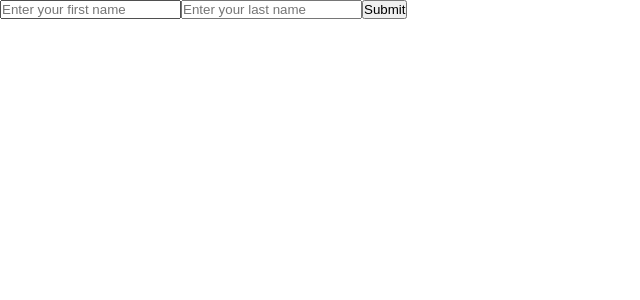
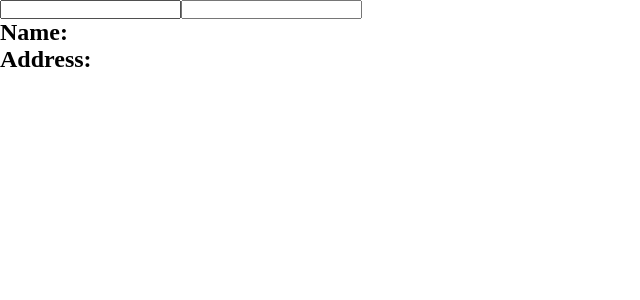
Before and after one commit to HaithamAbuDraz/react-course, a React (Vite) app: page / in a window 1280 px wide. Shown: the top 300 px of the page, without its empty margins (0-640 px from the left). Built offline with nearby package versions, Linux system fonts and the light colour scheme.

Commit message:
Add name and address inputs to App

```diff
--- a/src/App.jsx
+++ b/src/App.jsx
@@ -1,11 +1,25 @@
+import { useState } from 'react';
 import './App.css';
-import UserForm from './components/UserForm';
+import RenderName from './components/RenderName';
 
 const App = () => {
+  const [name, setName] = useState('');
+  const [address, setAddress] = useState('');
   return (
     <>
       <div>
-        <UserForm />
+        <input
+          type='text'
+          value={name}
+          onChange={(e) => setName(e.target.value)}
+        />
+        <input
+          type='text'
+          value={address}
+          onChange={(e) => setAddress(e.target.value)}
+        />
+        <RenderName name={name} />
+        <h2>Address: {address}</h2>
       </div>
     </>
   );
```
